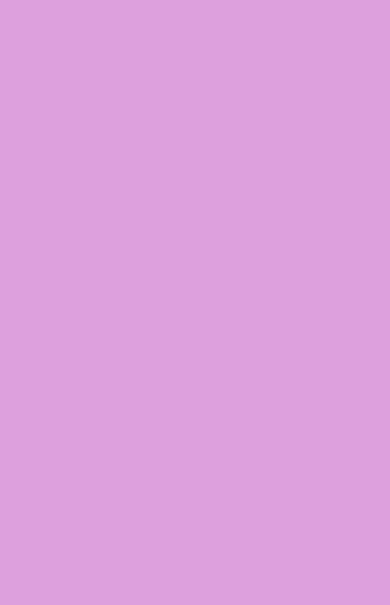
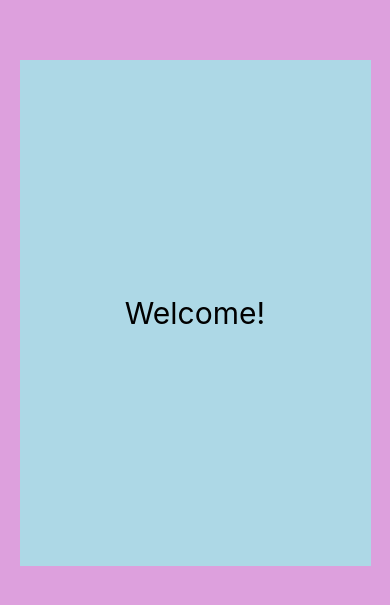
Before and after one commit to amontalvof/react-native-demo, a React Native app: screen / in a window 390 px wide. Shown: the part 109-714 px from the top of the page. Built offline with nearby package versions, Linux system fonts and the light colour scheme.

Commit message:
feat: Dimensions API

```diff
--- a/App.js
+++ b/App.js
@@ -1,11 +1,17 @@
-import { StyleSheet, View } from 'react-native';
+import { StyleSheet, Text, View, Dimensions } from 'react-native';
 
 export default function App() {
     return (
-        // <View style={{ backgroundColor: 'plum', flex: 1 }}></View>
-        <View style={styles.container}></View>
+        <View style={styles.container}>
+            <View style={styles.box}>
+                <Text style={styles.text}>Welcome!</Text>
+            </View>
+        </View>
     );
 }
+
+const windowWidth = Dimensions.get('window').width;
+const windowHeight = Dimensions.get('window').height;
 
 const styles = StyleSheet.create({
     container: {
@@ -14,4 +20,14 @@ const styles = StyleSheet.create({
         alignItems: 'center',
         justifyContent: 'center',
     },
+    box: {
+        width: windowWidth > 500 ? '70%' : '90%',
+        height: windowHeight > 600 ? '60%' : '90%',
+        backgroundColor: 'lightblue',
+        alignItems: 'center',
+        justifyContent: 'center',
+    },
+    text: {
+        fontSize: windowWidth > 500 ? 50 : 30,
+    },
 });
```
